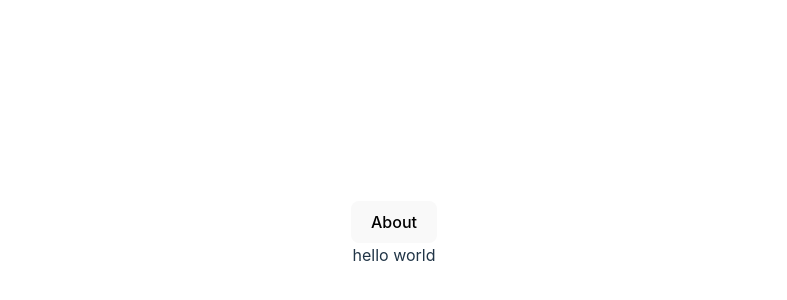
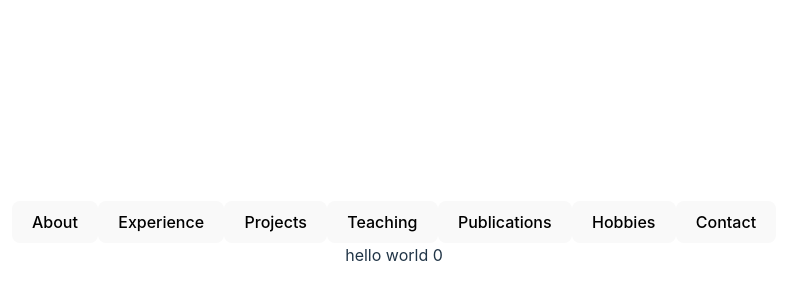
Before and after one commit to reedr3/portfolio, a React (Vite) app in the folder client/: page / in a window 1280 px wide. Shown: the part 166-466 px from the top of the page, without its empty margins (246-1033 px from the left). Built offline with nearby package versions, Linux system fonts and the light colour scheme.

Commit message:
Add navbar with tab navigation.

```diff
--- a/client/src/App.tsx
+++ b/client/src/App.tsx
@@ -9,12 +9,16 @@ export interface NavBarProps {
 function App() {
   const [currentTab, setCurrentTab] = useState(0);
 
+  function handleCurrentTabUpdate(newCurrentTab: number) {
+    setCurrentTab(newCurrentTab);
+  }
+
   return (
     <>
       <div>
-        <NavBar setCurrentTab={() => {setCurrentTab}}/>
+        <NavBar setCurrentTab={handleCurrentTabUpdate}/>
       </div>
-      <div>hello world</div>
+      <div>hello world {currentTab}</div>
     </>
   );
 }
--- a/client/src/NavBar.tsx
+++ b/client/src/NavBar.tsx
@@ -2,14 +2,21 @@ import { NavBarProps } from './App';
 
 function NavBar({setCurrentTab} : NavBarProps) {
     function handleClick(e: React.MouseEvent<HTMLButtonElement, MouseEvent>) {
-        // let tabId = parseInt(e.target.name);
         e.preventDefault();
-        console.log("I was clicked");
-        setCurrentTab(0);
+        let tabId = parseInt(e.currentTarget.id);
+        setCurrentTab(tabId);
     }
 
     return (
-        <button name="0" onClick={(e) => {handleClick(e)}}>About</button>
+        <div>
+            <button id="0" onClick={(e) => {handleClick(e)}}>About</button>
+            <button id="1" onClick={(e) => {handleClick(e)}}>Experience</button>
+            <button id="2" onClick={(e) => {handleClick(e)}}>Projects</button>
+            <button id="3" onClick={(e) => {handleClick(e)}}>Teaching</button>
+            <button id="4" onClick={(e) => {handleClick(e)}}>Publications</button>
+            <button id="5" onClick={(e) => {handleClick(e)}}>Hobbies</button>
+            <button id="6" onClick={(e) => {handleClick(e)}}>Contact</button>
+        </div>
     )
 }
 
```
